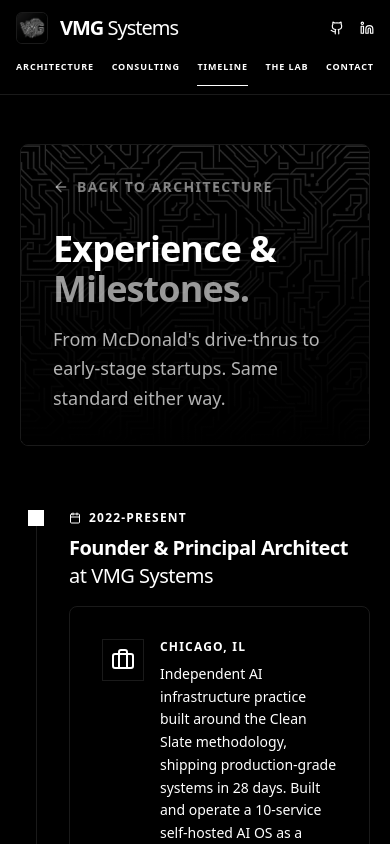
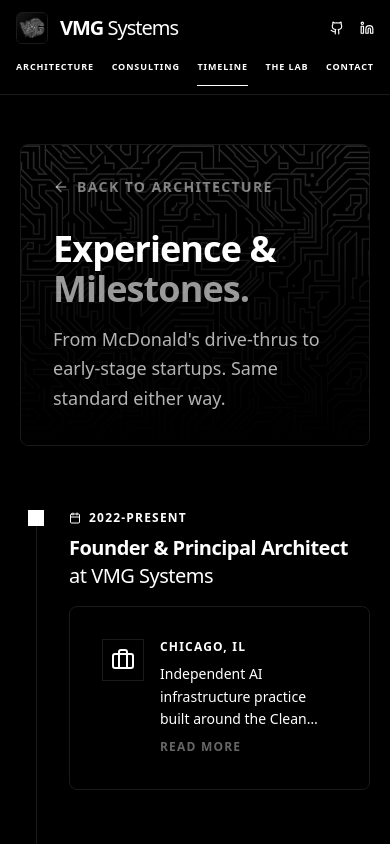
Before and after one commit to vmgsystems/my-portfolio, a Next.js app: page /timeline in a window 390 px wide. Shown: the top 844 px of the page. Built offline with nearby package versions, Linux system fonts and the light colour scheme.

Commit message:
fix: mobile polish — stat row wrap, consulting title, timeline expand
- Homepage: stat row stacks vertically on mobile, dots hidden, text 10px
- Consulting hero: hide "VMG Systems |" prefix on mobile (nav has brand)
- Timeline: line-clamp-3 on mobile with read more/less toggle per entry

```diff
--- a/src/app/consulting/page.tsx
+++ b/src/app/consulting/page.tsx
@@ -84,7 +84,7 @@
               <ArrowLeft size={16} /> Back to Architecture
             </Link>
             <h1 className="text-4xl md:text-6xl font-bold tracking-tight mb-4 text-white">
-              VMG Systems | <br/>
+              <span className="hidden sm:inline">VMG Systems | <br/></span>
               <span className="text-white/60 text-3xl md:text-4xl">Technical Consulting & Architecture</span>
             </h1>
             <p className="text-white/70 text-lg leading-relaxed max-w-2xl">
--- a/src/app/page.tsx
+++ b/src/app/page.tsx
@@ -82,11 +82,11 @@
             <p className="text-white/70 text-sm md:text-base lg:text-lg leading-relaxed mb-4 max-w-xl font-medium">
               AI infrastructure architect shipping production-grade systems in 28 days. IaC-first, zero ClickOps, built to last.
             </p>
-            <div className="flex items-center gap-2 text-white/35 text-xs uppercase tracking-widest font-bold mb-8">
+            <div className="flex flex-col sm:flex-row sm:items-center gap-1 sm:gap-2 text-white/35 text-[10px] md:text-xs uppercase tracking-widest font-bold mb-8">
               <span>ex-McDonald&apos;s Global Technology</span>
-              <span>·</span>
+              <span className="hidden sm:block">·</span>
               <span>14,000+ Locations</span>
-              <span>·</span>
+              <span className="hidden sm:block">·</span>
               <span>Patent-Pending AOT</span>
             </div>
             <Link href="/consulting" className="w-fit flex items-center gap-2 bg-white text-black px-6 py-3 font-bold hover:bg-gray-200 transition-all duration-300 ease-out group/btn text-sm">
--- a/src/app/timeline/page.tsx
+++ b/src/app/timeline/page.tsx
@@ -10,6 +10,7 @@
   Calendar
 } from "lucide-react";
 import Link from "next/link";
+import { useState } from "react";
 
 const milestones = [
   {
@@ -72,6 +73,8 @@
 };
 
 export default function Timeline() {
+  const [expanded, setExpanded] = useState<Record<number, boolean>>({});
+
   return (
     <main className="min-h-screen p-5 sm:p-8 md:p-12 lg:p-24 max-w-5xl mx-auto pt-36 md:pt-32">
       <motion.div
@@ -129,13 +132,19 @@
                   <div className="p-2 border border-[#1a1a1a] group-hover:border-[#333] transition-colors shrink-0">
                     {milestone.icon}
                   </div>
-                  <div>
+                  <div className="flex-1 min-w-0">
                     {milestone.location && (
                       <p className="text-xs font-bold uppercase tracking-widest text-muted mb-2">{milestone.location}</p>
                     )}
-                    <p className="text-muted text-sm leading-relaxed max-w-3xl">
+                    <p className={`text-muted text-sm leading-relaxed max-w-3xl ${!expanded[index] ? "line-clamp-3 md:line-clamp-none" : ""}`}>
                       {milestone.description}
                     </p>
+                    <button
+                      onClick={() => setExpanded(prev => ({ ...prev, [index]: !prev[index] }))}
+                      className="mt-2 text-xs font-bold uppercase tracking-widest text-white/40 hover:text-white transition-colors md:hidden"
+                    >
+                      {expanded[index] ? "Show less" : "Read more"}
+                    </button>
                   </div>
                 </div>
               </div>
```
